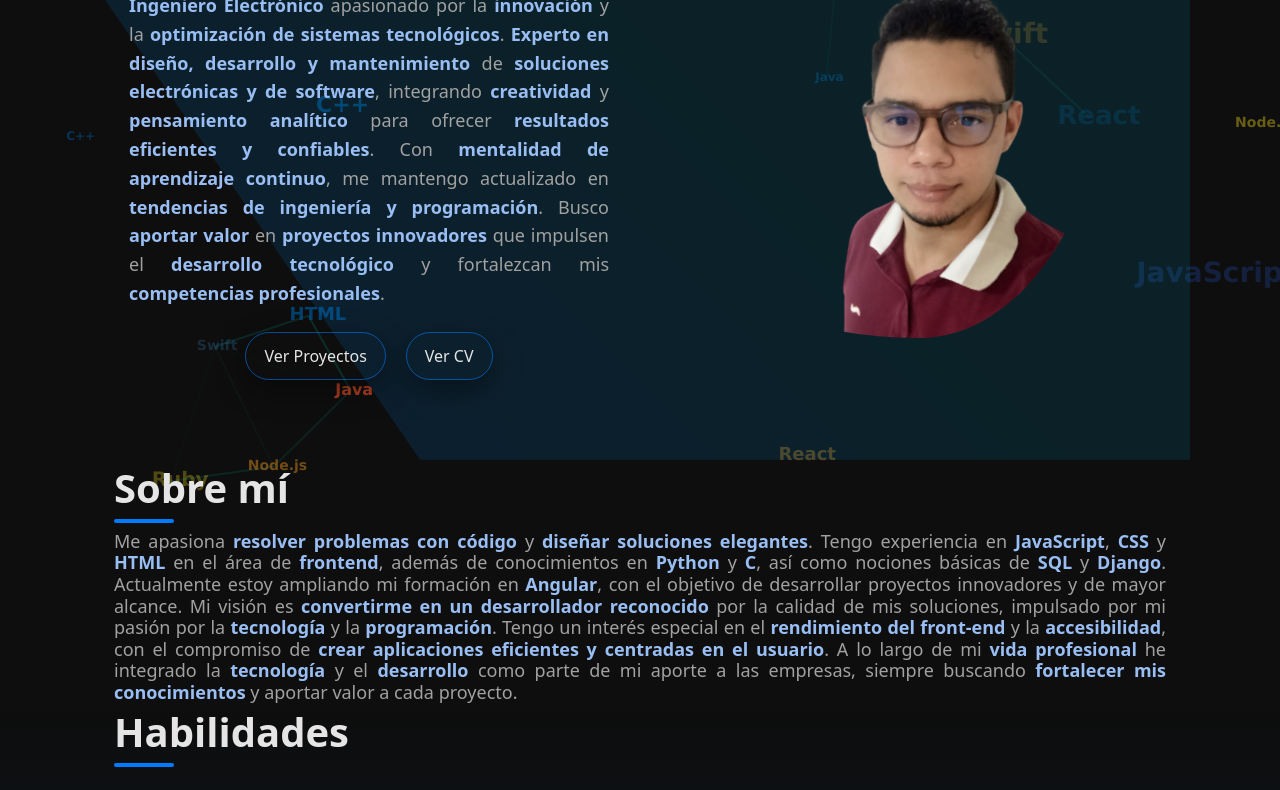
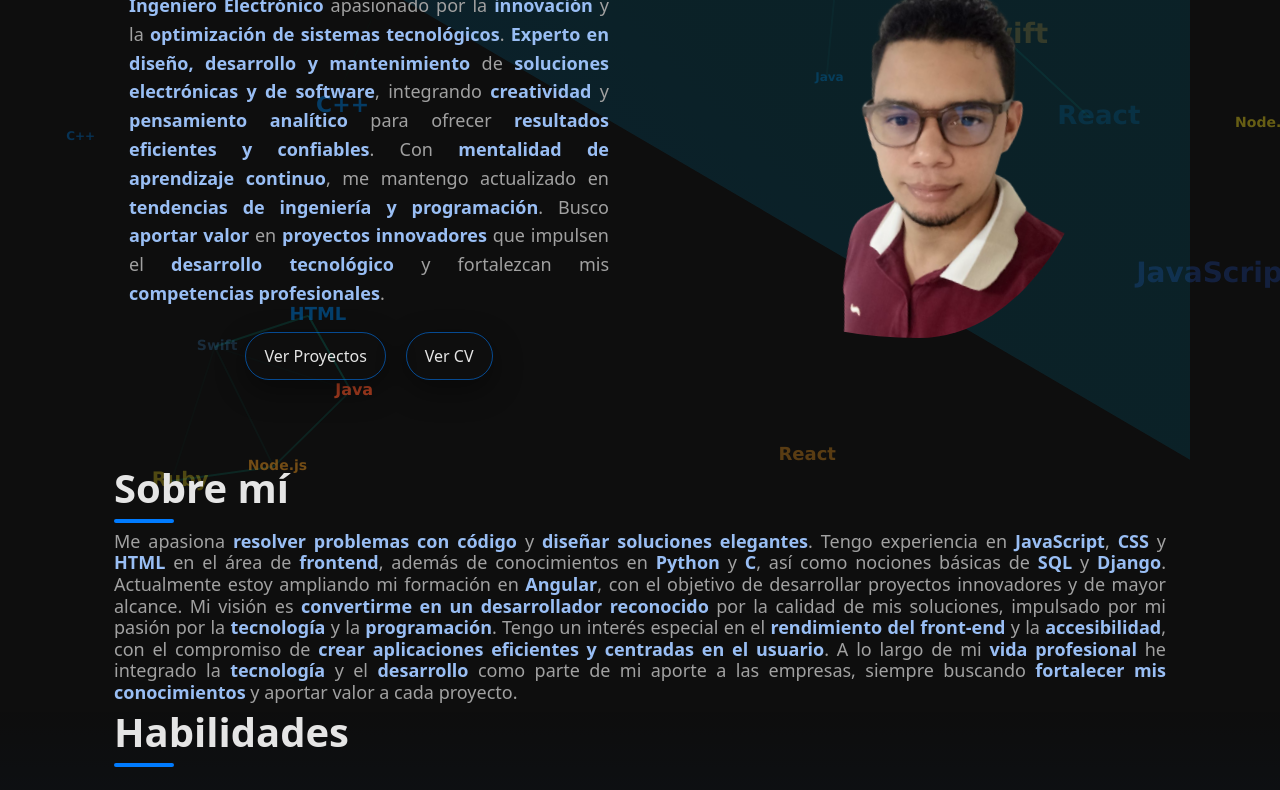
Before and after one commit to JuanDanielSierraDeArco/Portafolio_Juan_Sierra, a plain HTML site: page index.html in a window 1280 px wide. Shown: the part 248-1038 px from the top of the page. Drawn offline with nearby package versions, Linux system fonts and the light colour scheme.

Commit message:
cambio en home

```diff
--- a/css/style.css
+++ b/css/style.css
@@ -176,7 +176,7 @@ img {
   right: 0;
   bottom: 0;
   background: linear-gradient(45deg, var(--accent) 0%, color-mix(in oklab, var(--accent) 55%, #3aa45b) 60%);
-  clip-path: polygon(100% 0, 100% 100%, 30% 100%, 0 25%, 0 0);
+  clip-path: polygon(100% 100%, 0 0, 100% 0);
   opacity: .15;
   pointer-events: none;
 }
```
